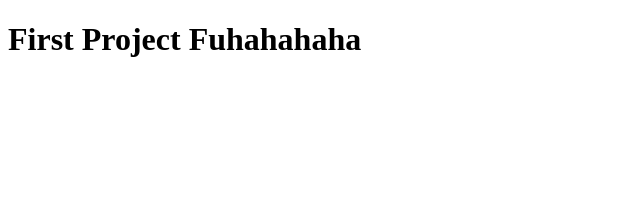
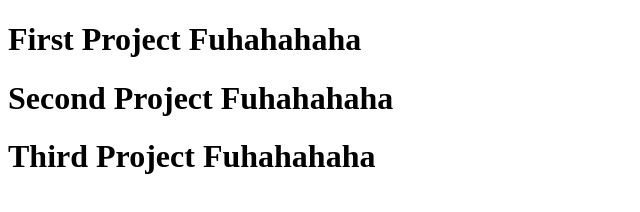
Before and after one commit to JiHunHeo/FirstProject, a plain HTML site: page index.html in a window 1280 px wide. Shown: the whole page, without its empty margins (0-640 px from the left). Drawn offline with Linux system fonts and the light colour scheme.

Commit message:
Second commit

```diff
--- a/index.html
+++ b/index.html
@@ -9,6 +9,8 @@
     </head>
     <body>
         <h1>First Project Fuhahahaha</h1>
+        <h1>Second Project Fuhahahaha</h1>
+        <h1>Third Project Fuhahahaha</h1>
         <script src="./main.js"></script>
     </body>
 </html>
```
